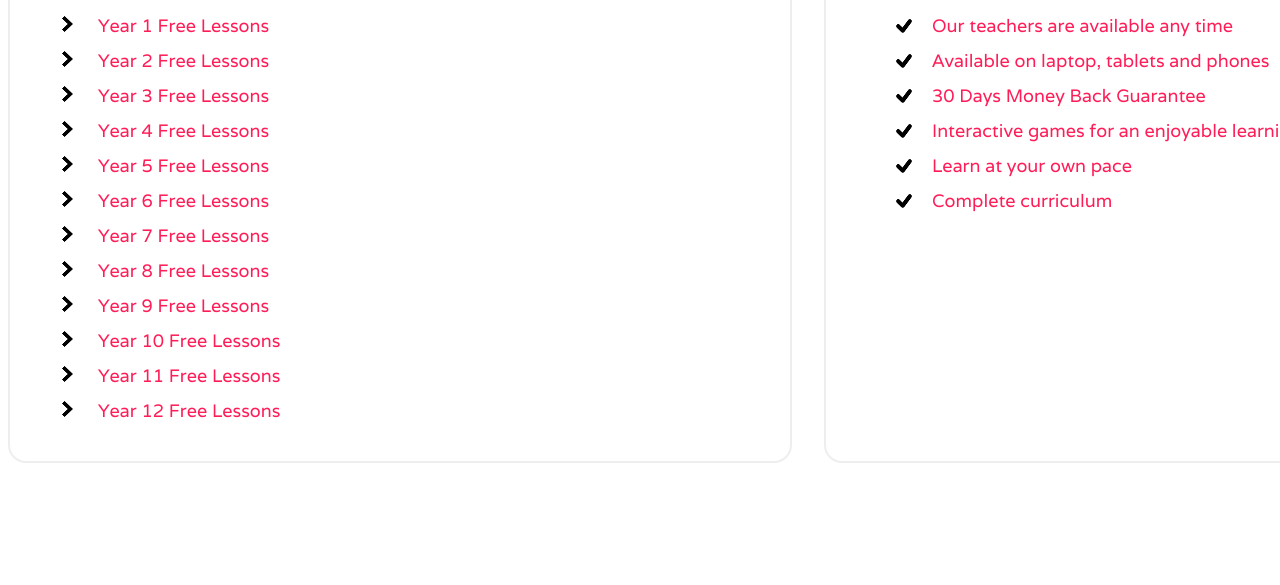
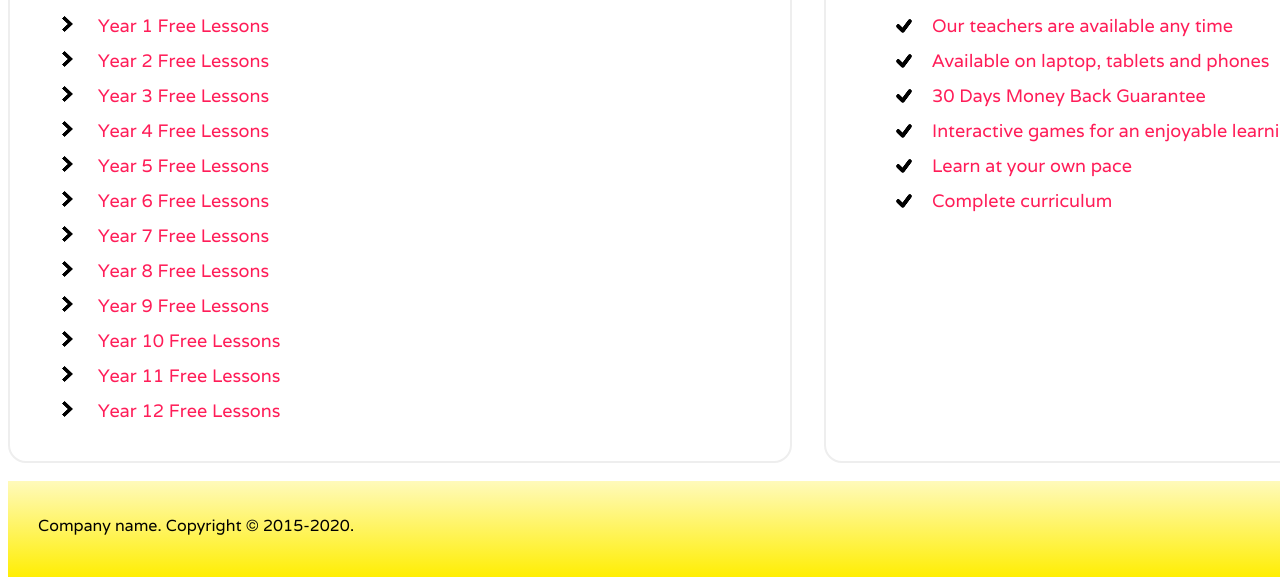
Before and after one commit to Sorsi/Math-Site, a plain HTML site: page index.html in a window 1280 px wide. Shown: the part 612-1197 px from the top of the page. Before the commit the page ends 1075 px from the top, so only its background shows below. Drawn offline with Linux system fonts and the light colour scheme; files whose address does not match are found by name.

Commit message:
finalizing footer

```diff
--- a/index.html
+++ b/index.html
@@ -70,9 +70,13 @@
                 <li><a href="#">Learn at your own pace</a></li>
                 <li><a href="#">Complete curriculum</a></li>
             </ul>
-
         </div>
-
+        <div class="clear"></div>
+            <footer class="footer">
+                <div>
+                    <p>Company name. Copyright &copy; 2015-2020.</p>
+                </div>
+            </footer>
     </div>
 </body>
 
--- a/style.css
+++ b/style.css
@@ -26,6 +26,9 @@ h1 a {
 #search-box {
     float: right;
     background: linear-gradient(#fdface, #ffee04);
+    background: -webkit-linear-gradient(#fdface, #ffee04);
+    background: -o-linear-gradient(#fdface, #ffee04);
+    background: -moz-linear-gradient(#fdface, #ffee04);
     width: 420px;
     height: 48px;
     padding: 18px 18px 0 18px;
@@ -57,6 +60,9 @@ h1 a {
 #menu {
     height: 72px;
     background: linear-gradient(#fffabb, #ffee04);
+    background: -webkit-linear-gradient(#fffabb, #ffee04);
+    background: -o-linear-gradient(#fffabb, #ffee04);
+    background: -moz-linear-gradient(#fffabb, #ffee04);
     padding: 12px 0;
 }
 
@@ -155,3 +161,13 @@ ul {
     font-size: larger;
     font-weight: bold;
 }
+
+.footer {
+    height: 60px;
+    background: linear-gradient(#fffabb, #ffee04);
+    background: -webkit-linear-gradient(#fffabb, #ffee04);
+    background: -o-linear-gradient(#fffabb, #ffee04);
+    background: -moz-linear-gradient(#fffabb, #ffee04);
+    padding: 18px 30px;
+    margin-top: 18px;
+}
```
